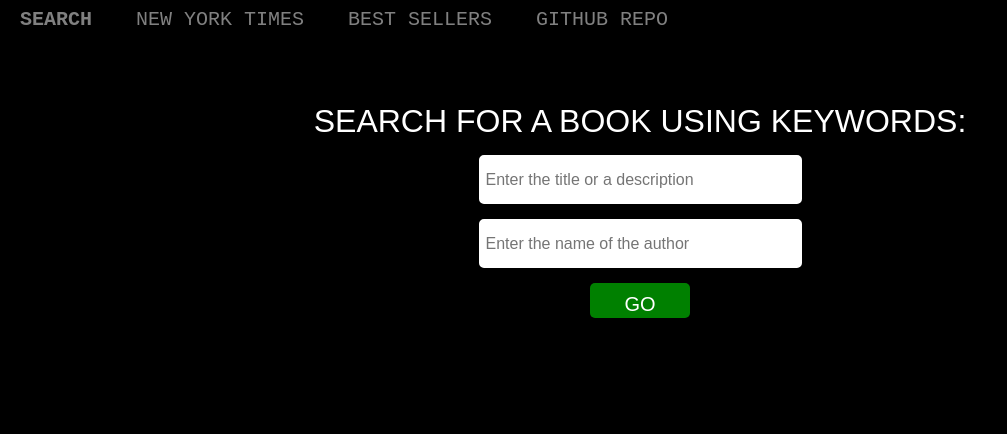
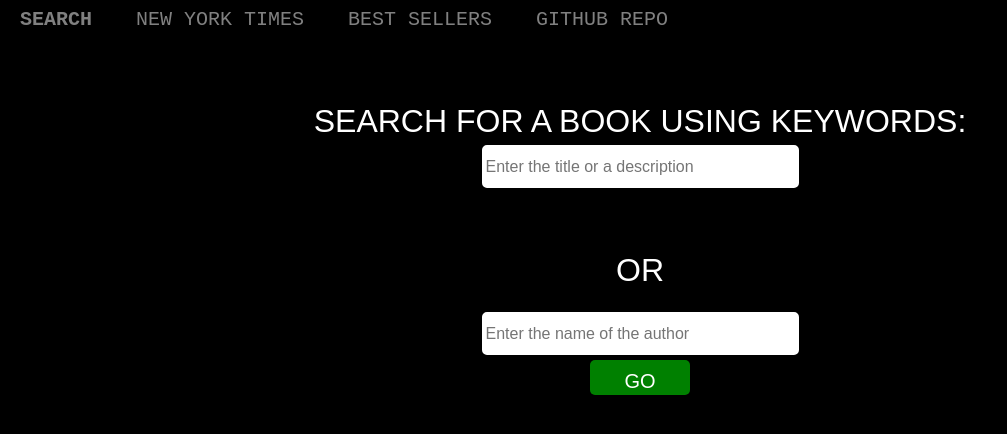
Before and after one commit to BrianGuo/Json_Project, a Flask app: page / in a window 1280 px wide. Shown: the top 434 px of the page, without its empty margins (0-1007 px from the left). Run offline with Flask 2, Linux system fonts and the light colour scheme.

Commit message:
formatting

```diff
--- a/static/style.css
+++ b/static/style.css
@@ -45,10 +45,10 @@ input{
   display: block;
   width: 309px;
   height: 35px;
-  margin: 15px auto;
+  margin: 5px auto;
   background: #fff;
   border: 0px;
-  padding: 5px;
+  padding: 2px;
   font-size: 16px;
    border: 2px solid #fff;
   transition: all 0.3s ease;
--- a/templates/search.html
+++ b/templates/search.html
@@ -18,6 +18,7 @@
     <h1>SEARCH FOR A BOOK USING KEYWORDS:</h1>
     <form action="/results" method="POST">
       <input type="text" name="book" placeholder="Enter the title or a description">
+      <h1>OR</h1><br>
       <input type="text" name="author" placeholder="Enter the name of the author">
       <input type="submit" name="go" value="GO">
     </form>
```
